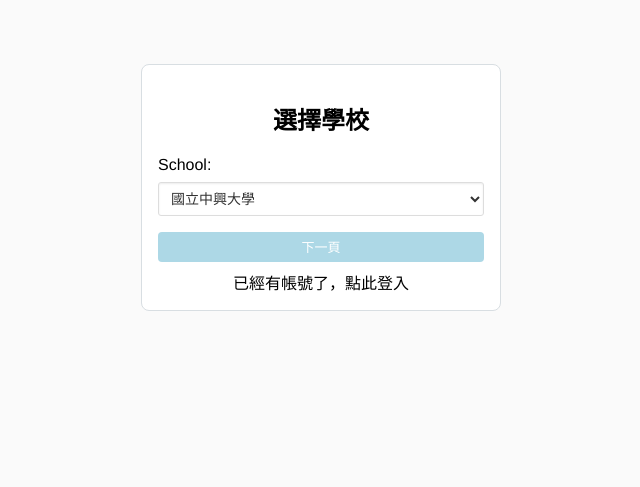
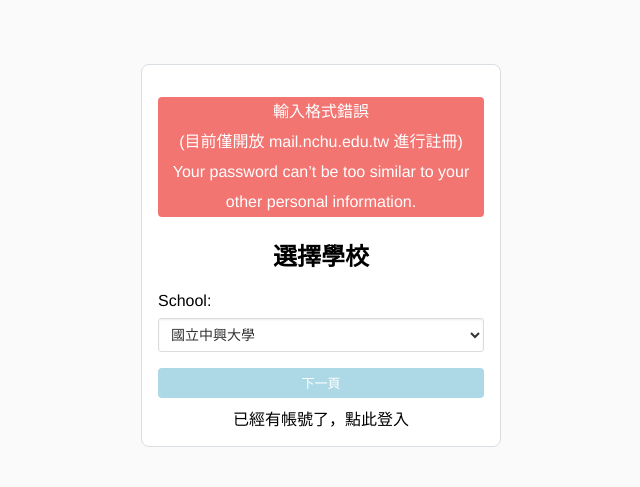
Before and after one commit to Stufinite/userpool, a Django app: page /accounts/register/ in a window 1280 px wide. Shown: the part 108-595 px from the top of the page, without its empty margins (299-939 px from the left). Run offline with Django 3.2, Linux system fonts and the light colour scheme; some libraries are stand-ins or nearby versions.

Commit message:
Enhanced error msg when registration failed

```diff
--- a/userpool/login/templates/register.html
+++ b/userpool/login/templates/register.html
@@ -12,10 +12,20 @@
 <div class='stufinite-app-container'>
     <div class='stufinite-app-content'>
         <section class="stufinite-form-container">
+          <div id="error-div" class="type-error">
+            <ul id="error-list">
+              <li>輸入格式錯誤</li>
+              <li>(目前僅開放 mail.nchu.edu.tw 進行註冊)</li>
+            </ul>
+          </div>
+            {% if type_error %}
+            <span class="type-error">輸入格式錯誤</span>
+            <span class="type-error">(目前僅開放 mail.nchu.edu.tw 進行註冊)</span>
+            {% endif %}
             <h1 id="section-title">註冊小幫手</h1>
             <form action="{% url 'register' %}" method="post" id="form">
-                {% csrf_token %} {% if type_error %}
-                <span class="type-error">輸入格式錯誤 (目前僅開放 mail.nchu.edu.tw 進行註冊)</span> {% endif %} {{ form.as_p }}
+                {% csrf_token %}
+                {{ form.as_p }}
                 <div>
                   <label>使用者條款:</label>
                   <textarea readonly style="width:100%;height:200px;resize:none;">
@@ -72,36 +82,50 @@
 
 {% block javascript %}
 <script>
+    function displayPage(num) {
+        $("#form").hide()
+        let pages = [{
+            "title": "選擇學校",
+            "content": ["id_school"]
+        }, {
+            "title": "選擇學制系級",
+            "content": ["id_career", "id_major", "id_second_major", "id_grade"]
+        }, {
+            "title": "個人基本資料",
+            "content": ["id_username", "id_school_email", "id_first_name", "id_last_name", "id_password1", "id_password2", "id_register_btn"]
+        }, ]
+
+        $("#form").show();
+        $("#form").children().hide();
+
+        $("#id_school_email").val("@mail.nchu.edu.tw")
+        $("#section-title").text(pages[num]["title"])
+
+        for (let name of pages[num]["content"]) {
+            $("#" + name).parent().show()
+        }
+
+        if (num == pages.length - 1) {
+            $("#next-page").remove()
+        }
+    }
+
     let count = 0;
     displayPage(count);
     count += 1;
     $("#next-page").bind("click", () => {
-      displayPage(count);
-      count += 1;
+        displayPage(count);
+        count += 1;
     });
 
-    function displayPage(num) {
-      $("#form").hide()
-      let pages = [{
-          "title": "選擇學校",
-          "content": ["school"]
-      }, {
-          "title": "選擇學制系級",
-          "content": ["career", "major", "second_major", "grade"]
-      }, {
-          "title": "個人基本資料",
-          "content": ["username", "school_email", "first_name", "last_name", "password1", "password2", "register_btn"]
-      }, ]
-
-      $("#form").show();
-      $("#form").children().hide();
-      $("#section-title").text(pages[num]["title"])
-      for (let name of pages[num]["content"]) {
-          $("#id_" + name).parent().show()
-      }
-      if (num == pages.length - 1) {
-          $("#next-page").remove()
-      }
+    let errorUl = $("#form").find("ul")
+    if (errorUl.length != 0) {
+        let errorList = $("#error-list")
+        for (let i = 0; i < errorUl.length; i++) {
+            let li = $(errorUl[i]).find("li")[0]
+            errorList.append(li)
+        }
+        $("#error-div").show()
     }
 </script>
 {% endblock %}
--- a/userpool/static/login/css/login.css
+++ b/userpool/static/login/css/login.css
@@ -26,11 +26,15 @@
 
 .stufinite-form-container .type-error {
     display: block;
-    height: 30px;
     border-radius: 4px;
     background-color: #F27572;
     color: #FFFFFF;
     line-height: 30px;
+}
+
+.stufinite-form-container .type-error ul {
+  list-style: none;
+  padding: 0;
 }
 
 .stufinite-form-container form label {
```
